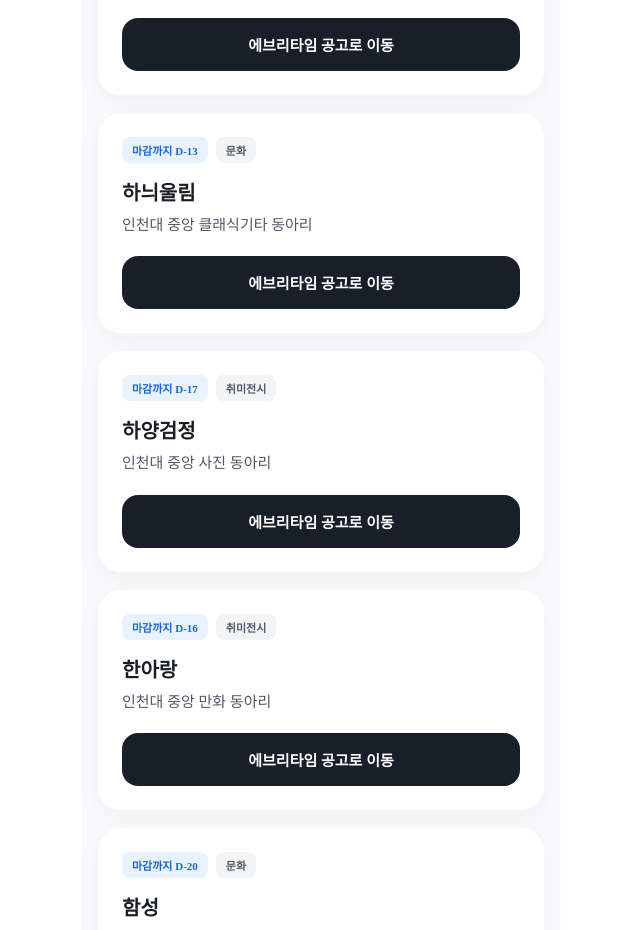
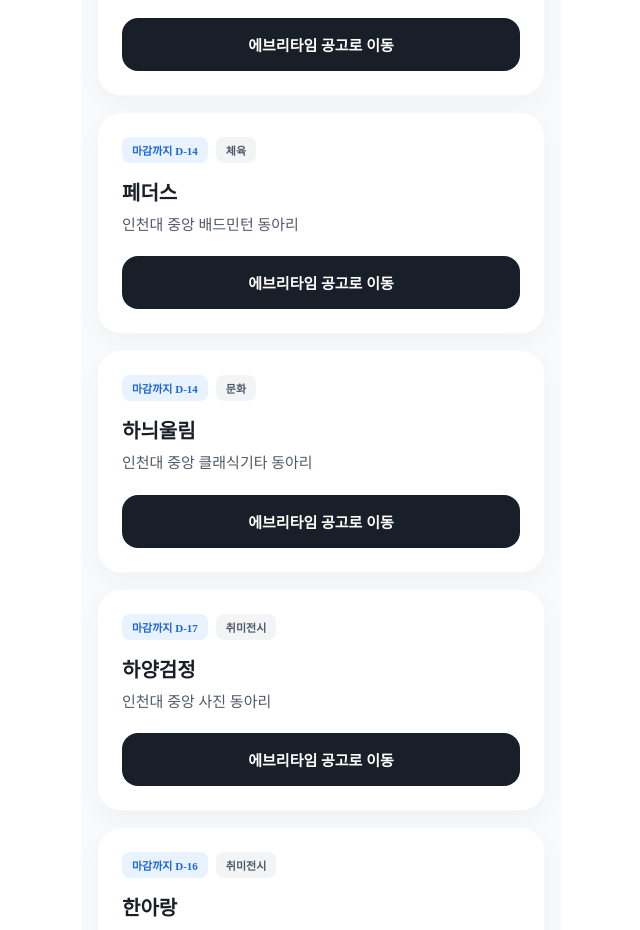
Before and after one commit to LikeLionUniv-INU/14th-Club-Links, a React (Create React App) app: page / in a window 1280 px wide. Shown: the part 8400-9330 px from the top of the page, without its empty margins (319-959 px from the left). Built offline with nearby package versions, Linux system fonts and the light colour scheme; a web font is replaced by a local one.

Commit message:
0227 업뎃

```diff
--- a/src/pages/Mainpage.jsx
+++ b/src/pages/Mainpage.jsx
@@ -37,7 +37,7 @@ const CLUB_DATA = [
     desc: "인천대 중앙 IT 동아리 (이 사이트 저희가 만들었어요 🥹)",
     category: "교양학술",
     deadline: "2026-03-06",
-    link: "https://everytime.kr/418891/v/400593967",
+    link: "https://everytime.kr/418891/v/402022384",
   },
   {
     id: 2,
@@ -45,7 +45,7 @@ const CLUB_DATA = [
     desc: "인천대 중앙 보드 동아리",
     category: "체육",
     deadline: "2026-03-13",
-    link: "https://everytime.kr/418891/v/401321929",
+    link: "https://everytime.kr/418891/v/401908264",
   },
   {
     id: 3,
@@ -117,7 +117,7 @@ const CLUB_DATA = [
     desc: "인천대 중앙 유기견봉사 동아리",
     category: "봉사",
     deadline: "2026-02-27",
-    link: "https://everytime.kr/418891/v/401342395",
+    link: "https://everytime.kr/418891/v/401890713",
   },
   {
     id: 12,
@@ -141,7 +141,7 @@ const CLUB_DATA = [
     desc: "인천대 중앙 봉사 동아리",
     category: "봉사",
     deadline: "2026-03-19",
-    link: "https://everytime.kr/418891/v/401128281",
+    link: "https://everytime.kr/418891/v/401935178",
   },
   {
     id: 15,
@@ -173,7 +173,7 @@ const CLUB_DATA = [
     desc: "인천대 중앙 시사토론 동아리",
     category: "교양학술",
     deadline: "2026-02-28",
-    link: "https://everytime.kr/418891/v/401524093",
+    link: "https://everytime.kr/418891/v/401907641",
   },
   {
     id: 19,
@@ -229,7 +229,7 @@ const CLUB_DATA = [
     desc: "인천대 중앙 영화감상 동아리",
     category: "취미전시",
     deadline: "2026-03-08",
-    link: "https://everytime.kr/418891/v/401547417",
+    link: "https://everytime.kr/418891/v/401956089",
   },
   {
     id: 26,
@@ -237,7 +237,7 @@ const CLUB_DATA = [
     desc: "인천대 중앙 DIY 동아리",
     category: "취미전시",
     deadline: "2026-03-06",
-    link: "https://everytime.kr/418891/v/401485865",
+    link: "https://everytime.kr/418891/v/402014176",
   },
   {
     id: 27,
@@ -305,14 +305,22 @@ const CLUB_DATA = [
   },
   {
     id: 35,
+    name: "페더스",
+    desc: "인천대 중앙 배드민턴 동아리",
+    category: "체육",
+    deadline: "2026-03-06",
+    link: "https://everytime.kr/418891/v/402007410",
+  },
+  {
+    id: 36,
     name: "하늬울림",
     desc: "인천대 중앙 클래식기타 동아리",
     category: "문화",
-    deadline: "2026-03-05",
-    link: "https://everytime.kr/418891/v/401534963",
+    deadline: "2026-03-06",
+    link: "https://everytime.kr/418891/v/401930680",
   },
   {
-    id: 36,
+    id: 37,
     name: "하양검정",
     desc: "인천대 중앙 사진 동아리",
     category: "취미전시",
@@ -320,7 +328,7 @@ const CLUB_DATA = [
     link: "https://everytime.kr/418891/v/401318635",
   },
   {
-    id: 37,
+    id: 38,
     name: "한아랑",
     desc: "인천대 중앙 만화 동아리",
     category: "취미전시",
@@ -328,7 +336,7 @@ const CLUB_DATA = [
     link: "https://everytime.kr/418891/v/400036275",
   },
   {
-    id: 38,
+    id: 39,
     name: "함성",
     desc: "인천대 중앙 밴드 동아리",
     category: "문화",
@@ -336,7 +344,7 @@ const CLUB_DATA = [
     link: "https://everytime.kr/418891/v/401517385",
   },
   {
-    id: 39,
+    id: 40,
     name: "효월검우회",
     desc: "인천대 중앙 검도 동아리",
     category: "체육",
```
